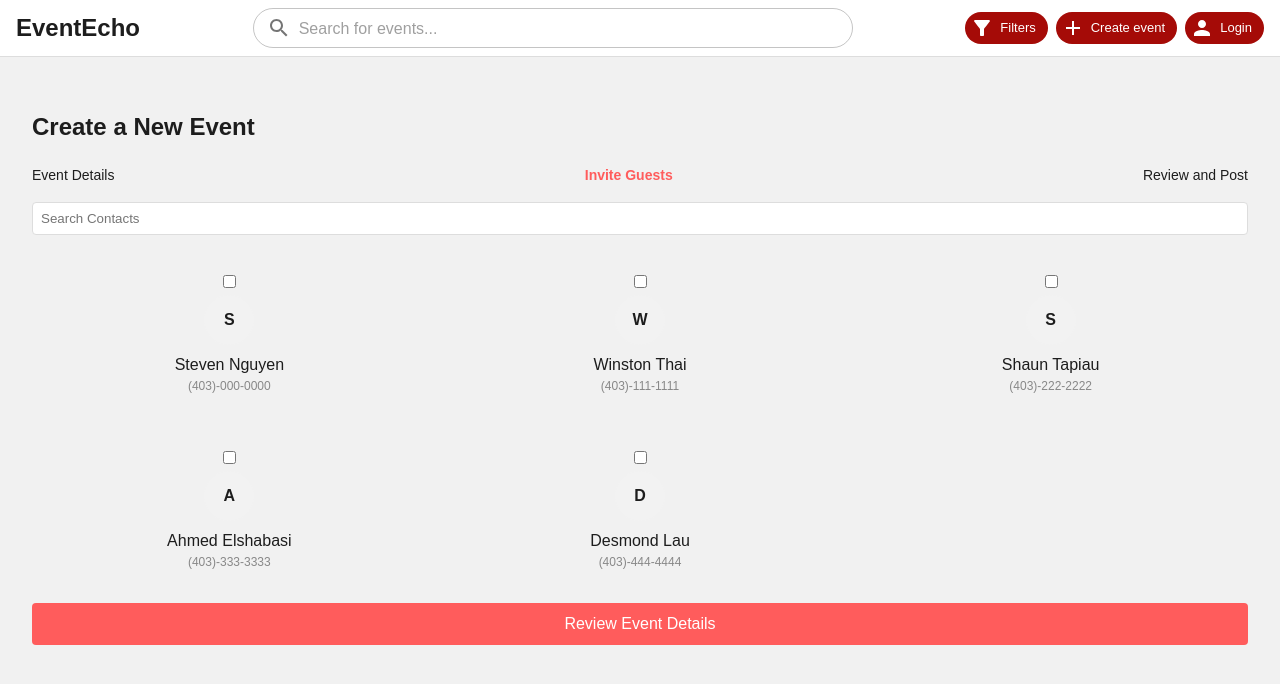
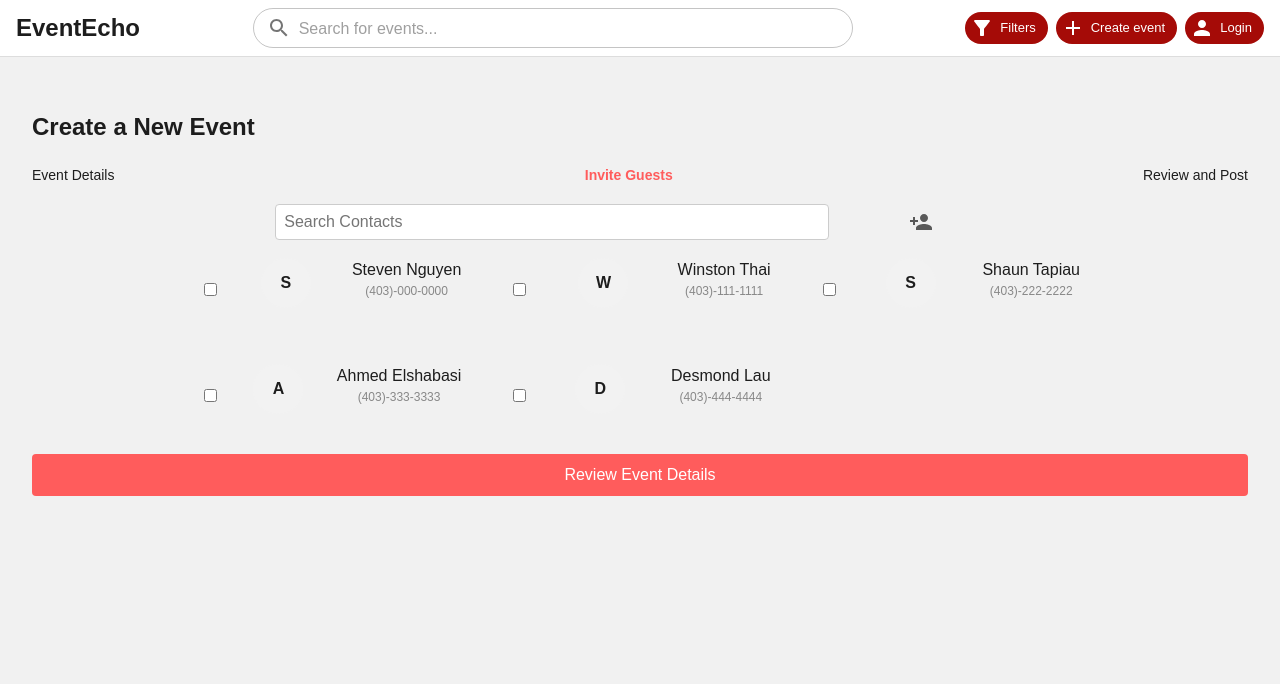
Before and after one commit to Winsthai/EventEcho, a React app in the folder client/: page /createEventInvite in a window 1280 px wide. Shown: the top 684 px of the page. Built offline with nearby package versions, Linux system fonts and the light colour scheme; the HTML template or start-up script is replaced by a standard one.

Commit message:
Added more to desktop layout

```diff
--- a/client/src/Components/CreateEventPage/CreateEventPageInvite.jsx
+++ b/client/src/Components/CreateEventPage/CreateEventPageInvite.jsx
@@ -1,8 +1,10 @@
 import React, { useState } from "react";
 import { useMediaQuery } from "@mui/material";
+import { BottomNavigationAction } from "@mui/material";
 import "./MobileInviteGuests.css";
 import "./DesktopInviteGuests.css";
 import arrowIcon from '../../images/arrow button.png';
+import PersonAddIcon from '@mui/icons-material/PersonAdd';
 
 const contacts = [
   { id: 1, name: "Steven Nguyen", phone: "(403)-000-0000" },
@@ -77,11 +79,19 @@ function CreateEventPageInvite() {
           <span className="desktop-activeStep">Invite Guests</span>
           <span>Review and Post</span>
         </div>
-        <input
-          type="text"
-          placeholder="Search Contacts"
-          className="desktop-searchInput"
-        />
+        <div className="desktop-search-and-add">
+            <input
+                type="text"
+                placeholder="Search Contacts"
+                className="search-input"
+            />
+            <BottomNavigationAction
+                icon={<PersonAddIcon />}
+                className="add-icon"
+            />
+        </div>
+
+
         <div className="desktop-contactGrid">
           {contacts.map((contact) => (
             <div key={contact.id} className="desktop-contactCard">
--- a/client/src/Components/CreateEventPage/DesktopInviteGuests.css
+++ b/client/src/Components/CreateEventPage/DesktopInviteGuests.css
@@ -9,6 +9,35 @@
     padding: 16px;
     border-bottom: 1px solid #ddd;
   }
+
+  .desktop-search-and-add {
+    display: flex;
+    align-items: center;
+    gap: 8px;
+    width: 60%;
+    margin: 0 auto;
+  }
+
+  .desktop-search-and-add .search-input {
+    flex: 1;
+    min-width: 0;
+    padding: 8px;
+    font-size: 16px;
+    border: 1px solid #ccc;
+    border-radius: 4px;
+    box-sizing: border-box;
+  }
+
+  .desktop-search-and-add .add-icon {
+    flex-shrink: 0;
+    width: 20px;
+    height: 40px;
+    display: flex;
+    align-items: center;
+    justify-content: center;
+    cursor: pointer;
+  }
+
 
   .desktop-logo {
     font-size: 24px;
@@ -54,7 +83,7 @@
   }
 
   .desktop-searchInput {
-    width: 100%;
+    max-width: 90%;
     padding: 8px;
     margin-bottom: 16px;
     border: 1px solid #ddd;
@@ -65,9 +94,12 @@
     display: grid;
     grid-template-columns: repeat(3, 1fr);
     gap: 16px;
+    width: 75%;
+    margin: 0 auto;
   }
 
   .desktop-contactCard {
+    display: flex;
     border-radius: 8px;
     padding: 16px;
     text-align: center;
```
